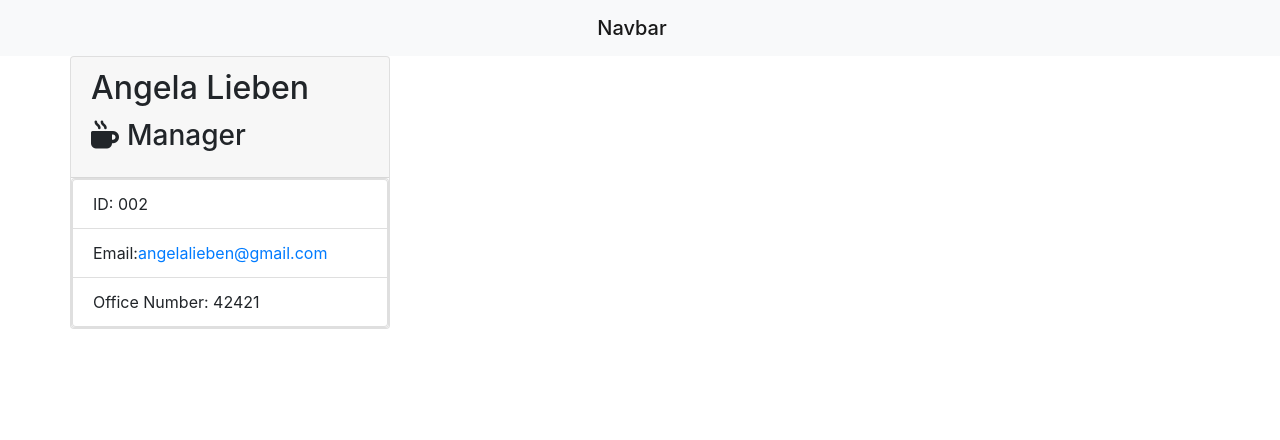
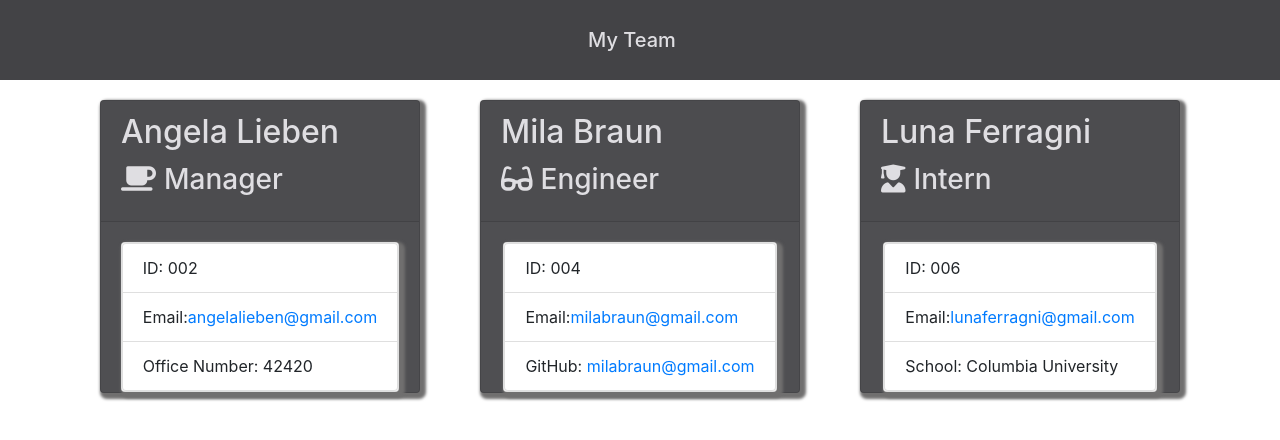
Before and after one commit to Wendyf02/Team-Profile-Generator, a plain HTML site: page output/main.html in a window 1280 px wide. Drawn offline with nearby package versions, Linux system fonts and the light colour scheme.

Commit message:
working on html and css

```diff
--- a/output/main.html
+++ b/output/main.html
@@ -14,25 +14,53 @@
 </head>
 <body>
 
-<nav class="navbar navbar-light bg-light">
+<nav class="navbar  justify-content-center align-items-center">
   <div class="container-fluid">
-    <span class="navbar-brand mb-0 h1 w-100 text-center">Navbar</span>
+    <span class="navbar-brand mb-0 h1 w-100 text-center">My Team</span>
   </div>
 </nav>
 
 <div class="container">
    <div class="row">
+
         <div id="manager" class="card employee-card" style="width: 20rem;">
             <div class="card-header">
                <h2 class="card-title">Angela Lieben</h2>
-               <h3 class="card-title"><i class="fas fa-mug-hot mr-2"></i>Manager</h3>
+               <h3 class="card-title"><i class="fa fa-coffee mr-2"></i>Manager</h3>
             </div>
-
         <div class="card">
             <ul class="list-group">
               <li class="list-group-item">ID: 002</li>
               <li class="list-group-item">Email:<a href="mailto:angelalieben@gmail.com">angelalieben@gmail.com</a></li>
-              <li class="list-group-item">Office Number: 42421</li>
+              <li class="list-group-item">Office Number: 42420</li>
+            </ul>
+          </div>
+        </div>
+
+        <div id="manager" class="card employee-card" style="width: 20rem;">
+            <div class="card-header">
+               <h2 class="card-title">Mila Braun</h2>
+               <h3 class="card-title"><i class="fas fa-glasses mr-2"></i>Engineer</h3>
+            </div>
+        <div class="card">
+            <ul class="list-group">
+              <li class="list-group-item">ID: 004</li>
+              <li class="list-group-item">Email:<a href="mailto:milabraun@gmail.com">milabraun@gmail.com</a></li>
+              <li class="list-group-item">GitHub: <a href="https://github.com/milabraun">milabraun@gmail.com</a></li>
+            </ul>
+          </div>
+        </div>
+
+        <div id="manager" class="card employee-card" style="width: 20rem;">
+            <div class="card-header">
+               <h2 class="card-title">Luna Ferragni</h2>
+               <h3 class="card-title"><i class="fas fa-user-graduate mr-2"></i>Intern</h3>
+            </div>
+        <div class="card">
+            <ul class="list-group">
+              <li class="list-group-item">ID: 006</li>
+              <li class="list-group-item">Email:<a href="mailto:lunaferragni@gmail.com">lunaferragni@gmail.com</a></li>
+              <li class="list-group-item">School: Columbia University</li>
             </ul>
           </div>
         </div>
--- a/output/style.css
+++ b/output/style.css
@@ -0,0 +1,39 @@
+.navbar {
+   height: 80px;
+   background-color: rgb(67, 67, 70);
+   color: rgb(223, 222, 226);
+}
+
+.card {
+    margin: auto;
+    margin-top: 20px;
+    box-shadow: 3px 3px 3px 3px  rgb(112, 111, 111);
+}
+
+.card-title {
+    color: rgb(223, 222, 226);
+
+}
+
+#manager {
+    background-color:  rgb(79, 79, 82);
+}
+
+#engineer {
+    background-color:  rgb(79, 79, 82);
+
+}
+
+#intern {
+    background-color:  rgb(79, 79, 82);
+
+}
+
+@media only screen and (max-width: 812px) {
+
+    .card {
+        margin-top: 15px;
+        width: 100%;
+    }
+
+}
```
